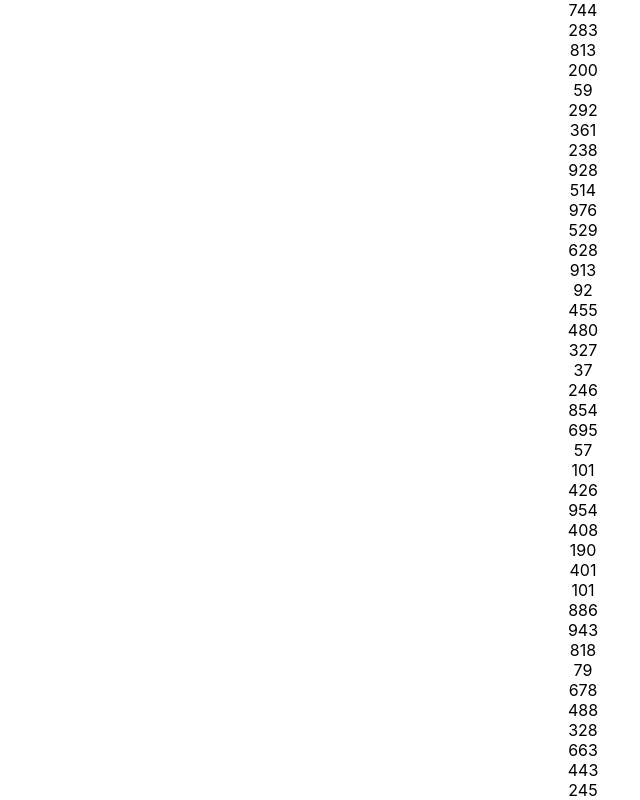
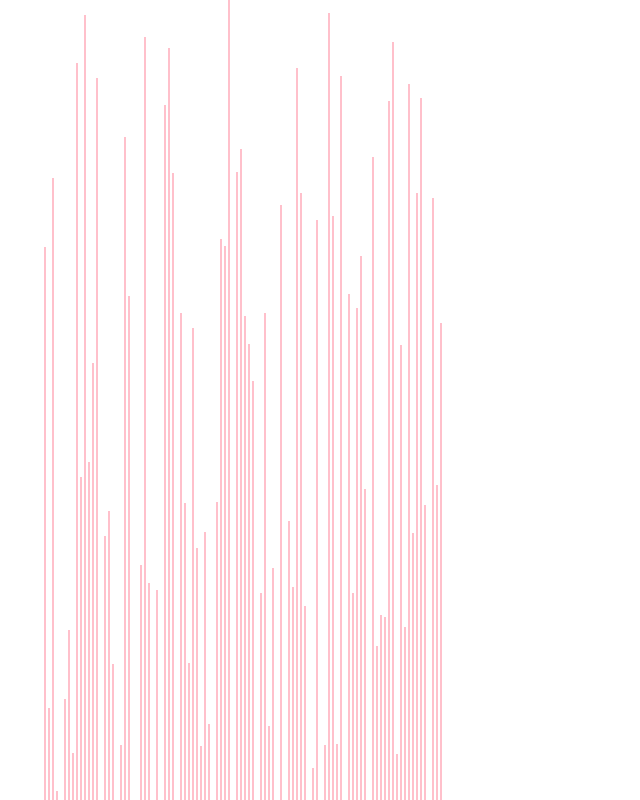
Before and after one commit to AJS3993/SortingVisualizer, a React (Create React App) app: page / in a window 1280 px wide. Shown: the top 800 px of the page, without its empty margins (57-697 px from the left). Built offline with nearby package versions, Linux system fonts and the light colour scheme.

Commit message:
data displayed as bars

```diff
--- a/src/SortingVisualizer/SortingVisualizer.css
+++ b/src/SortingVisualizer/SortingVisualizer.css
@@ -0,0 +1,11 @@
+.array-container {
+   position: absolute;
+   left: 100px;
+}
+
+.array-bar {
+    width: 2px;
+    background-color: pink;
+    display: inline-block;
+    margin: 0 1px;
+}
--- a/src/SortingVisualizer/SortingVisualizer.jsx
+++ b/src/SortingVisualizer/SortingVisualizer.jsx
@@ -17,11 +17,13 @@
     }
 
 
+// creates array, generates 100 random numbers and pushes each into that array
     resetArray(){
         const array = [];
         for (let i=0; i<100;i++) {
             array.push(randomIntFromInterval(5, 1000));
         }
+//resets the state to have this new array
         this.setState({array});
     }
 
@@ -29,18 +31,17 @@
         const {array} = this.state
 
         return (
-        <>
-
-            {array.map((value, idx)=> (
-                <div className='array-bar' key={idx}>
-                    {value}
-                </div>
+            <>
+            <div className = 'array-container'>
+                {array.map((value, idx)=> (
+                    <div className='array-bar'
+                    key={idx}
+                    style={{height: `${value}px`}}></div>
             ))}
-
+            </div>
         </>
         );
     }
-
 }
 
 //generate random number
```
